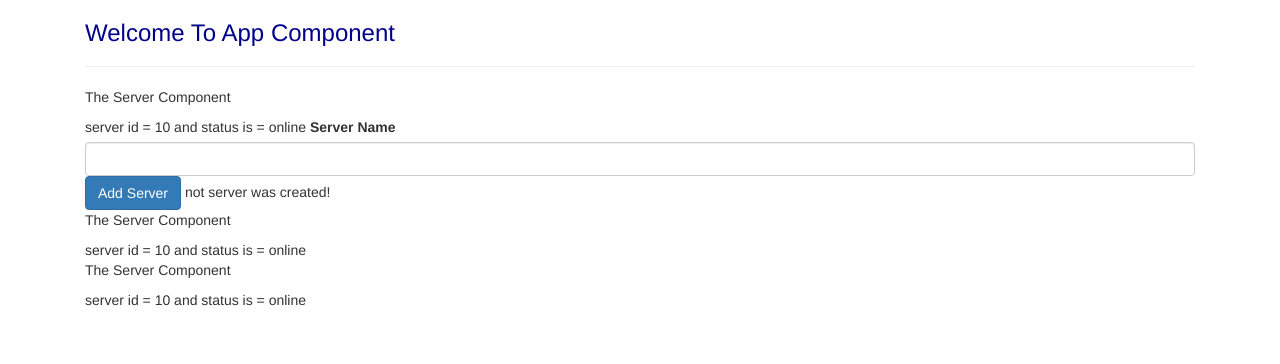
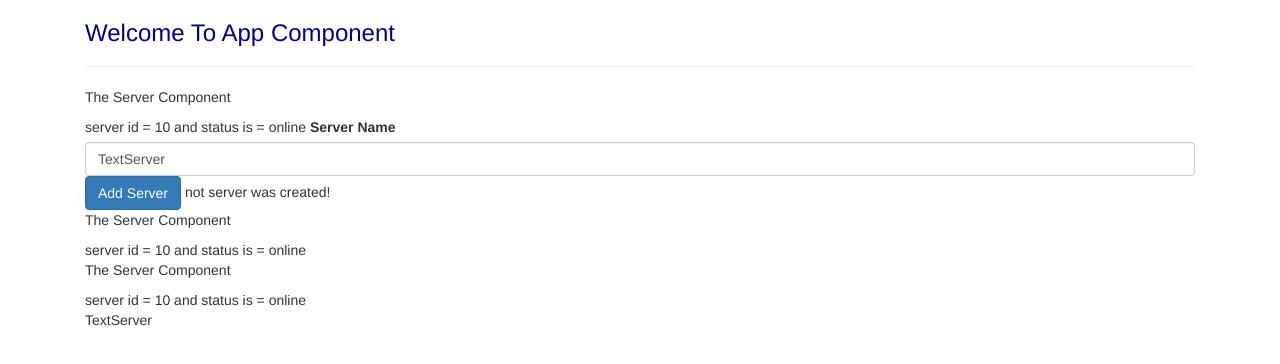
Before and after one commit to uzairqq/Recipe-Book, an Angular app: page / in a window 1280 px wide. Shown: the top 364 px of the page. Built offline with nearby package versions, Linux system fonts and the light colour scheme.

Commit message:
using two binding

```diff
--- a/src/app/serverss/serverss.component.html
+++ b/src/app/serverss/serverss.component.html
@@ -1,5 +1,5 @@
 <label>Server Name</label>
-<input type="text" class="form-control" (input)="onUpdateServerName($event)">
+<input type="text" class="form-control" [(ngModel)]="serverName">
 <button (click)="onCreateServer()" [disabled]="!allowNewServer" class="btn btn-primary">
   Add Server
 </button>
--- a/src/app/serverss/serverss.component.ts
+++ b/src/app/serverss/serverss.component.ts
@@ -9,7 +9,7 @@
 export class ServerssComponent implements OnInit {
   allowNewServer = false;
   serverCreationStatus = 'not server was created!';
-  serverName = '';
+  serverName = 'TextServer';
   constructor() {
     setTimeout(() => {
       this.allowNewServer = true;
```
